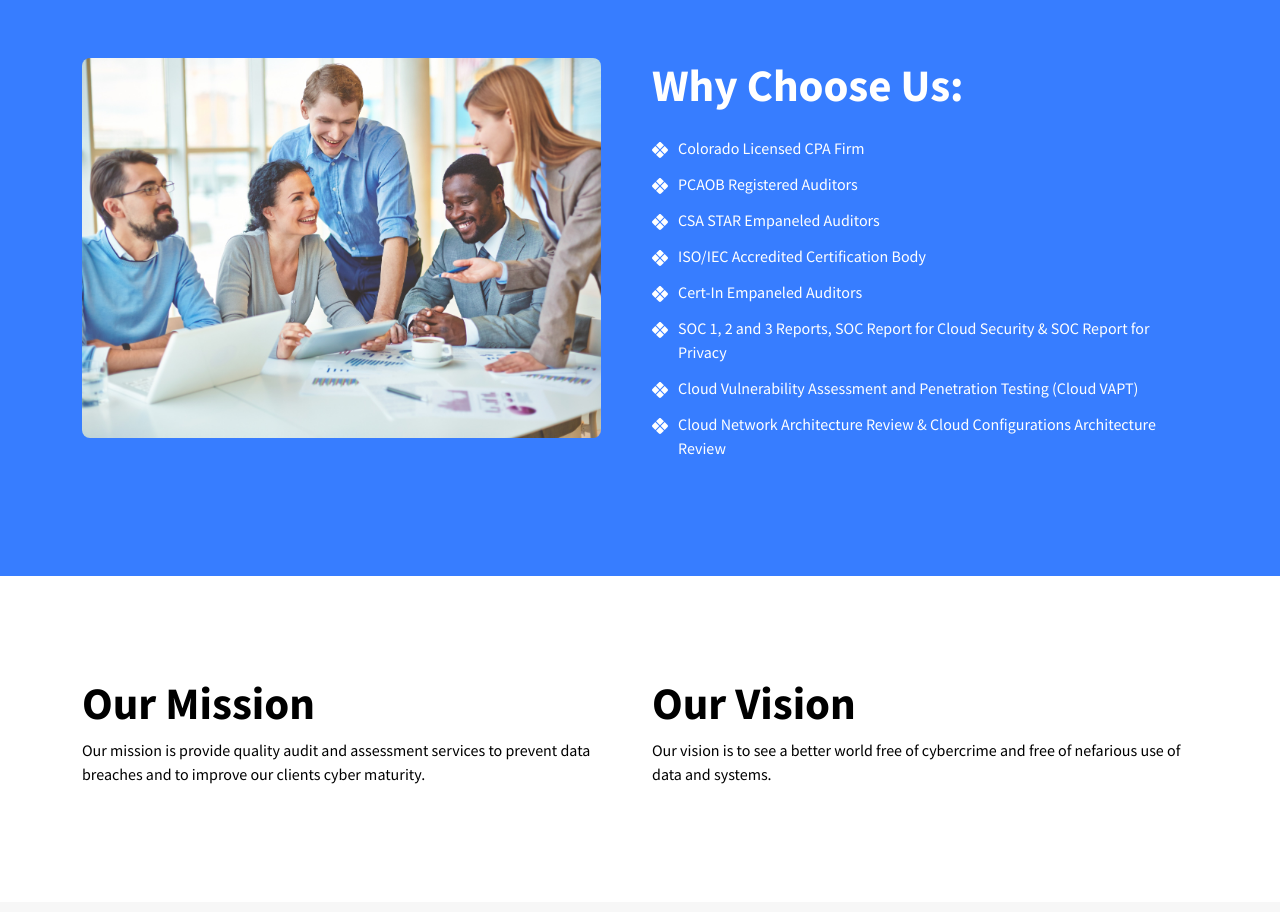
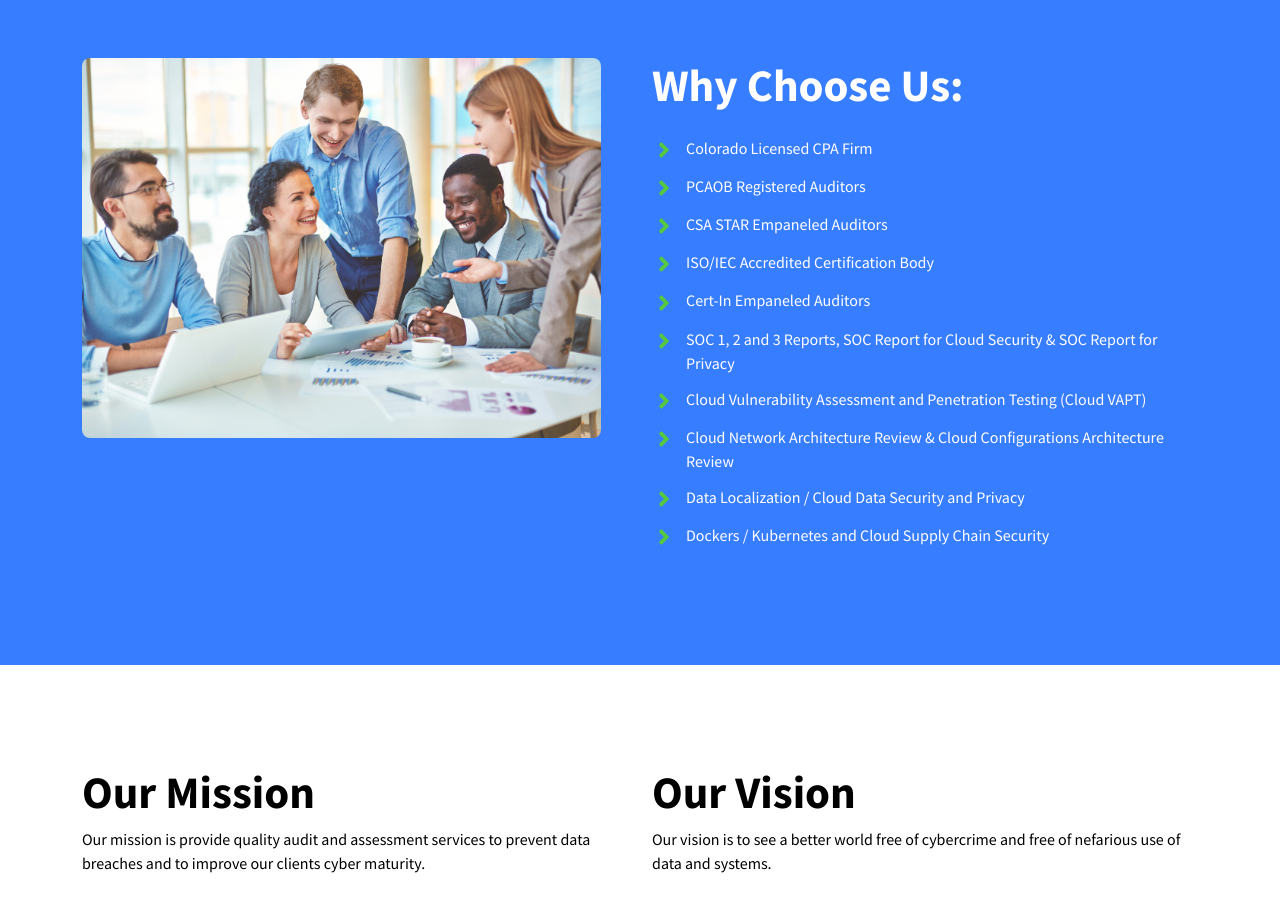
Before and after one commit to ascinate/accedere, a Next.js app: page /about in a window 1280 px wide. Shown: the part 1720-2632 px from the top of the page. Built offline with nearby package versions, Linux system fonts and the light colour scheme.

Commit message:
about page change

```diff
--- a/pages/about/index.js
+++ b/pages/about/index.js
@@ -4,6 +4,7 @@ import Footer from "../componets/Footer";
 import Clientlogo from "../componets/Clientlogo";
 import Image from "next/image";
 import { BsXDiamondFill } from "react-icons/bs";
+import { FaAngleRight } from "react-icons/fa";
 import Head from "next/head";
 
 
@@ -90,54 +91,66 @@ function about(){
                             <h2 className="comon-head-main text-white"> Why Choose Us: </h2>
 
 
-                            <ul className="list-unstyled mt-4">
+                            <ul className="list-unstyled mt-4 why-arrow">
                                <li>
                                   <span className="list-unstyled">
-                                      <BsXDiamondFill/>
+                                      <FaAngleRight/>
                                   </span>
                                   <span> Colorado Licensed CPA Firm</span>
                                </li>
                                <li>
                                   <span className="list-unstyled">
-                                      <BsXDiamondFill/>
+                                      <FaAngleRight/>
                                   </span>
                                   <span> PCAOB Registered Auditors </span>
                                </li>
                                <li>
                                   <span className="list-unstyled">
-                                      <BsXDiamondFill/>
+                                      <FaAngleRight/>
                                   </span>
                                   <span> CSA STAR Empaneled Auditors </span>
                                </li>
                                <li>
                                   <span className="list-unstyled">
-                                      <BsXDiamondFill/>
+                                      <FaAngleRight/>
                                   </span>
                                   <span> ISO/IEC Accredited Certification Body </span>
                                </li>
                                <li>
                                   <span className="list-unstyled">
-                                      <BsXDiamondFill/>
+                                      <FaAngleRight/>
                                   </span>
                                   <span> Cert-In Empaneled Auditors </span>
                                </li>
                                <li>
                                   <span className="list-unstyled">
-                                      <BsXDiamondFill/>
+                                      <FaAngleRight/>
                                   </span>
                                   <span> SOC 1, 2 and 3 Reports, SOC Report for Cloud Security & SOC Report for Privacy </span>
                                </li>
                                <li>
                                   <span className="list-unstyled">
-                                      <BsXDiamondFill/>
+                                      <FaAngleRight/>
                                   </span>
                                   <span> Cloud Vulnerability Assessment and Penetration Testing (Cloud VAPT) </span>
                                </li>
                                <li>
                                   <span className="list-unstyled">
-                                      <BsXDiamondFill/>
+                                      <FaAngleRight/>
                                   </span>
                                   <span> Cloud Network Architecture Review & Cloud Configurations Architecture Review </span>
+                               </li>
+                               <li>
+                                  <span className="list-unstyled">
+                                      <FaAngleRight/>
+                                  </span>
+                                  <span> Data Localization / Cloud Data Security and Privacy </span>
+                               </li>
+                               <li>
+                                  <span className="list-unstyled">
+                                      <FaAngleRight/>
+                                  </span>
+                                  <span> Dockers / Kubernetes and Cloud Supply Chain Security </span>
                                </li>
                             </ul>
                          </div>
--- a/styles/globals.css
+++ b/styles/globals.css
@@ -506,6 +506,11 @@ border: none !important;
 .comon-card figure{
   width:20%;
   text-align: left;
+}
+.why-arrow li svg{
+  color: #54c93d;
+  width: 24px;
+  height: 24px;
 }
 .comon-card figure img{
   position: relative !important;
```
